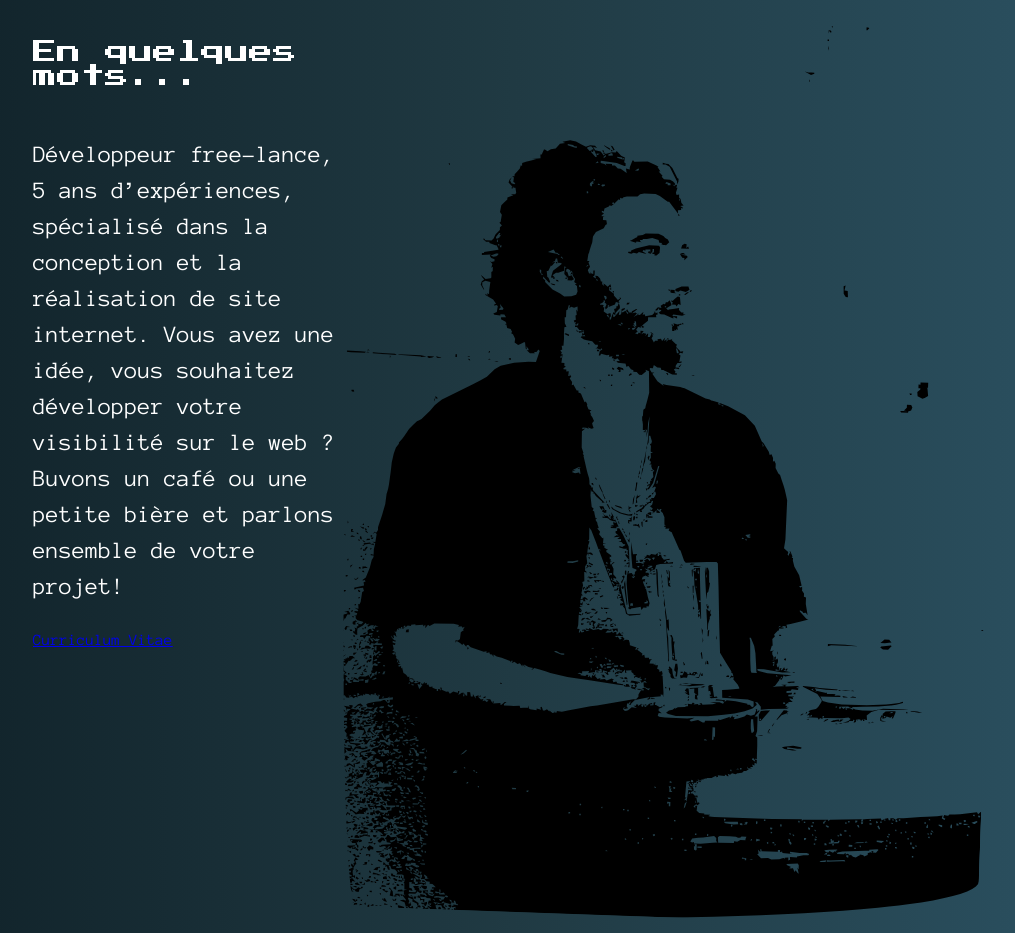
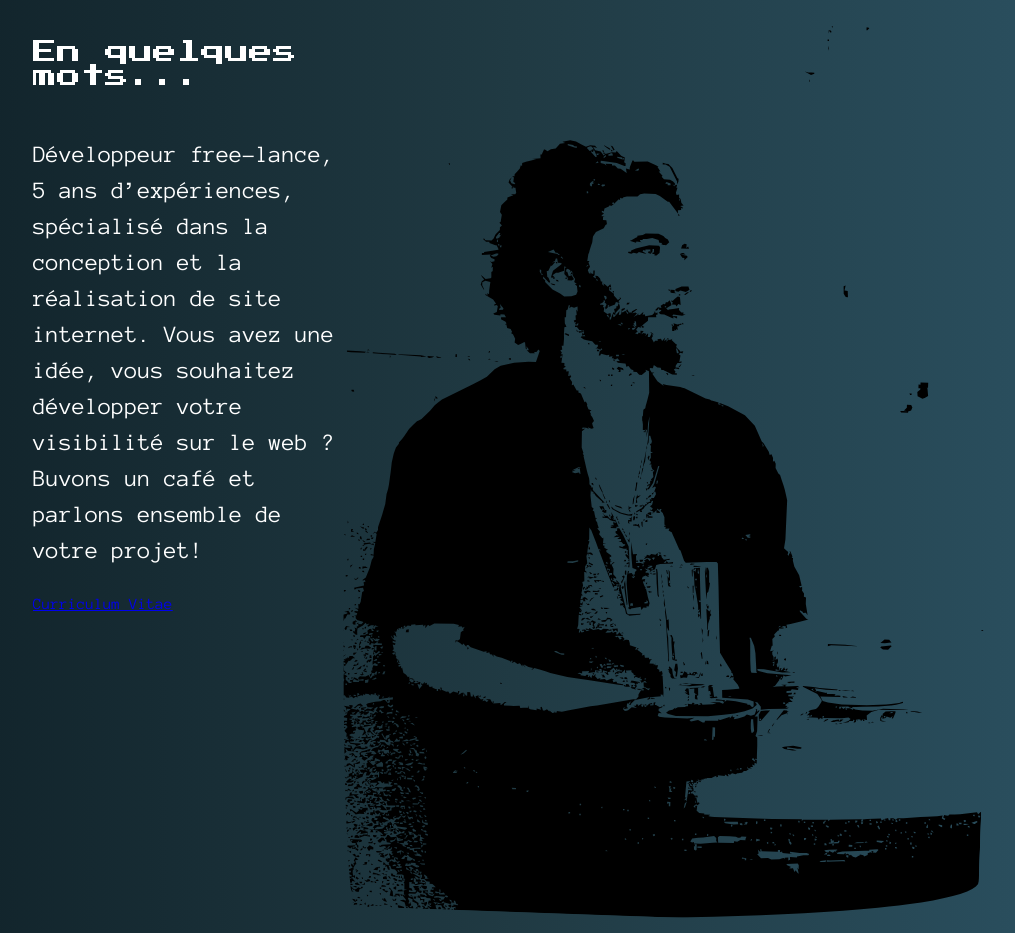
Before and after one commit to ben-sentenac/bsr-website-nextjs-migration, a Next.js app: page / in a window 1280 px wide. Shown: the part 900-1833 px from the top of the page, without its empty margins (127-1142 px from the left). Built offline with nearby package versions, Linux system fonts and the light colour scheme; no server answers; the database is empty.

Commit message:
modify text in about component

```diff
--- a/components/about/about.components.js
+++ b/components/about/about.components.js
@@ -11,7 +11,7 @@ const About = () => {
                 <p className={styles["introducing"]}>
                 Développeur free-lance, 5 ans d’expériences, spécialisé dans la conception et la réalisation de site internet.
                 Vous avez une idée, vous souhaitez développer votre visibilité sur le web ?
-                Buvons un café ou une petite bière et parlons ensemble de votre projet!
+                Buvons un café et parlons ensemble de votre projet!
                 </p>
                 <div className={styles["resume"]}>
                     <div className="link">
```
